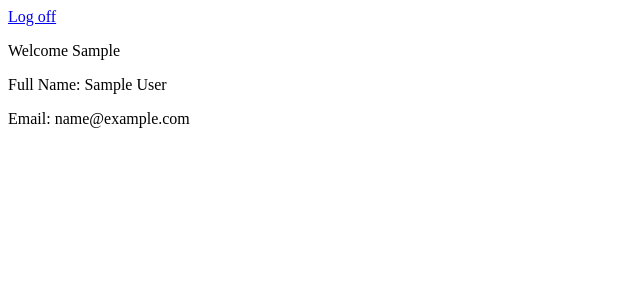
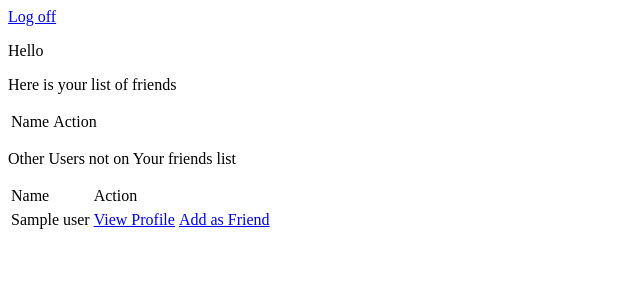
Before and after one commit to dlimla/Find_Friends, a CodeIgniter app: the page made by application/views/loginWelcomeView.php in a window 1280 px wide. Shown: the top 300 px of the page, without its empty margins (0-640 px from the left). Run offline with CodeIgniter, Linux system fonts and the light colour scheme; tables that the repository leaves empty or names only in its code hold one stand-in row (values such as "Sample post"); the template is opened without the code that fills it: most values are stand-ins (such as "Sample title", 1, 10 or a date in 2020); data that the repository does not hold is empty.

Commit message:
final commit

```diff
--- a/application/config/database.php
+++ b/application/config/database.php
@@ -79,7 +79,7 @@ $db['default'] = array(
 	'port'	   => '8889',
 	'username' => 'root',
 	'password' => 'root',
-	'database' => 'LampBeltExamRetake',
+	'database' => 'LampExamRetake',
 	'dbdriver' => 'mysqli',
 	'dbprefix' => '',
 	'pconnect' => FALSE,
--- a/application/config/routes.php
+++ b/application/config/routes.php
@@ -1,25 +1,26 @@
 <?php
 defined('BASEPATH') OR exit('No direct script access allowed');
 
-//---------------standard routes -----------------------
+//-----------standard routes ---------------
 
-$route['default_controller'] = 'loginRegCtrl';
+$route['default_controller'] = 'LoginRegCtrl';
 $route['404_override'] = '';
 $route['translate_uri_dashes'] = FALSE;
 
-//---------------- register routes ---------------------
+//----------- register routes --------------
 
-//this route takes the user to the successful controller which inserts the data into the database
-$route['register'] = 'loginRegCtrl/regValidation';
+$route['register'] = 'LoginRegCtrl/regValidation';
 
-//then when the user pushes "log in" this route takes the userto log in as a new user to log in
-$route['regToLogin'] = 'loginRegCtrl/regToLogin';
+$route['regToLogin'] = 'LoginRegCtrl/regToLogin';
 
-//------------------ login routes ----------------------
+//------------- login routes --------------
 
-//this route sends the post data from the main page to the loginvalidation method to check if the user is in the system
-$route['login'] = 'loginRegCtrl/loginValidation';
+$route['login'] = 'LoginRegCtrl/loginValidation';
 
-$route['logOffUser'] = 'loginRegCtrl/logOffUser';
+$route['logOffUser'] = 'LoginRegCtrl/logOffUser';
 
-//------------------------------------------------------
+//---------------------------------
+$route['remove/(:any)'] = 'FriendsCtrl/removeFriend/$1';
+
+$route['show/(:any)'] = 'FriendsCtrl/showProfile/$1';
+$route['home'] = 'FriendsCtrl';
--- a/application/models/loginRegModel.php
+++ b/application/models/loginRegModel.php
@@ -3,7 +3,7 @@ defined('BASEPATH') OR exit('No direct script access allowed');
 
 
 
-class loginRegModel extends CI_Model
+class LoginRegModel extends CI_Model
 {
 	public function LoginUser($post)
 	{
@@ -23,9 +23,9 @@ class loginRegModel extends CI_Model
 	public function addNewUser($post)
 	{
 		//make sure that when you write this query you match the TABLE name not the database name that's a common mistake you noob
-		$query = "INSERT INTO users (first_name, last_name, email, password, created_at, updated_at) VALUES (?, ?, ?, ?, ?, ?)";
+		$query = "INSERT INTO users (name, email, password, created_at, updated_at) VALUES (?, ?, ?, ?, ?)";
 		//this line fills all the post data to the cooresponding user colmns
-		$values = array($post['firstName'], $post['lastName'], $post['emailReg'], $post['password'], 'NOW()', 'NOW()');
+		$values = array($post['Name'], $post['emailReg'], $post['password'], 'NOW()', 'NOW()');
 
 		$this->db->query($query, $values);
 	}
--- a/application/views/loginRegMain.php
+++ b/application/views/loginRegMain.php
@@ -18,8 +18,7 @@
 		</div>
 		<div id="register">
 			or Register<form action="register" method="post">
-				First Name: <input type="text" name="firstName" value="" placeholder="First Name"><br>
-				Last Name: <input type="text" name="lastName" value="" placeholder="Last Name"><br>
+				Name: <input type="text" name="Name" value="" placeholder="Name"><br>
 				Email Address: <input type="text" name="emailReg" value="" placeholder="Email Address"><br>
 				Password: <input type="password" name="password" value=""><br>
 				Confirm Password: <input type="password" name="passwordConfirm" value=""><br>
--- a/application/views/loginWelcomeView.php
+++ b/application/views/loginWelcomeView.php
@@ -6,9 +6,54 @@
 <body>
 	<div id="WelcomeViewMainContainer">
 		<a href="logOffUser">Log off</a>
-		<p>Welcome <?= $userDataDisplay['first_name'] ?></p>
-		<p>Full Name: <?= $userDataDisplay['first_name']. " ".  $userDataDisplay['last_name'] ?></p>
-		<p>Email: <?= $userDataDisplay['email'] ?></p>
+		<p>Hello <?= $this->session->userdata['name'] ?></p>
+		<p>Here is your list of friends</p>
+
+		<table>
+			<tr>
+				<td>Name</td>
+				<td>Action</td>
+			</tr>
+<?php
+			foreach($friends as $friend)
+			{
+				if($friend['user'] == $this->session->userdata['name']){
+?>
+					<tr>
+						<td> <?= $friend['friend'] ?> </td>
+						<td><a href="show/<?= $friend['id'] ?>">View Profile</a></td>
+						<td><a href="/remove/<?= $friend['id'] ?>">Remove as Friend</a></td>
+					</tr>
+<?php
+				}
+			}
+?>
+		</table>
+
+		<p>Other Users not on Your friends list</p>
+		<table>
+			<tr>
+				<td>Name</td>
+				<td>Action</td>
+			</tr>
+			<tr>
+<?php
+			foreach($friends as $friend)
+			{
+				if($friend['user'] != $this->session->userdata['name']){
+?>
+					<tr>
+						<td> <?= $friend['user'] ?> </td>
+						<td><a href="show/<?= $friend['id'] ?>">View Profile</a></td>
+						<td><a href="/remove/<?= $friend['id'] ?>">Add as Friend</a></td>
+					</tr>
+<?php
+				}
+			}
+?>
+			</tr>
+		</table>
+
 	</div>
 </body>
 </html>
```
Also changed, not shown: application/controllers/FriendsCtrl.php (added, +37 -0 lines), application/controllers/Users.php (deleted, +0 -11 lines), application/controllers/loginRegCtrl.php (+11 -33 lines), application/models/FriendsModel.php (added, +29 -0 lines), application/views/showFriend.php (added, +7 -0 lines).
